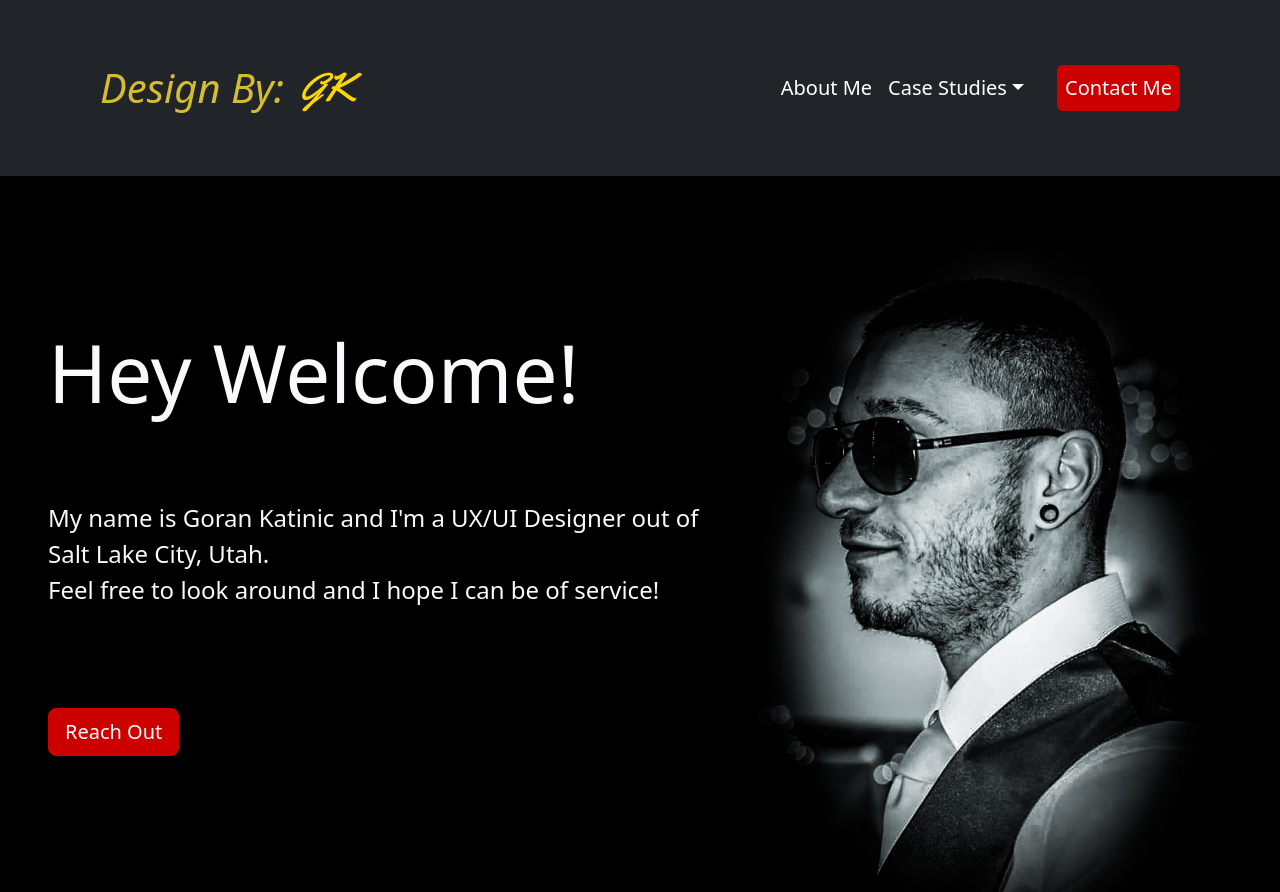
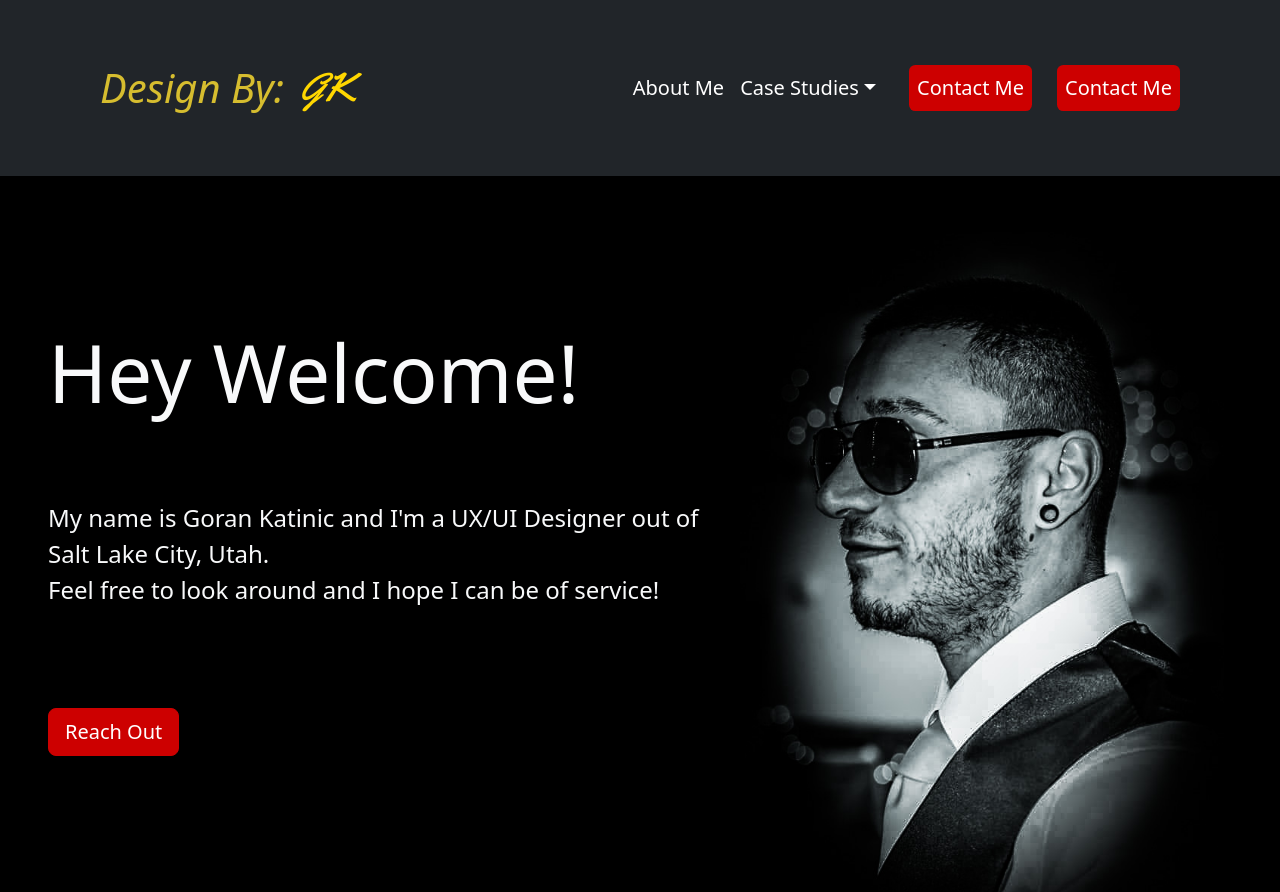
Before and after one commit to GKatinic/mySite, a plain HTML site: page Index.html in a window 1280 px wide. Shown: the top 892 px of the page. Drawn offline with nearby package versions, Linux system fonts and the light colour scheme; a web font is replaced by a local one.

Commit message:
Update Index.html
gfd

```diff
--- a/Index.html
+++ b/Index.html
@@ -37,6 +37,7 @@
                     <li><a href="socmed.html" class="dropdown-item">Socialize</a></li>
                 </ul>
             </ul>
+            <button class="cta p-2" href="contact.html">Contact Me</button>
             <button class="cta p-2" href="contact.html">Contact Me</button>
         </div>
     </nav>
```
